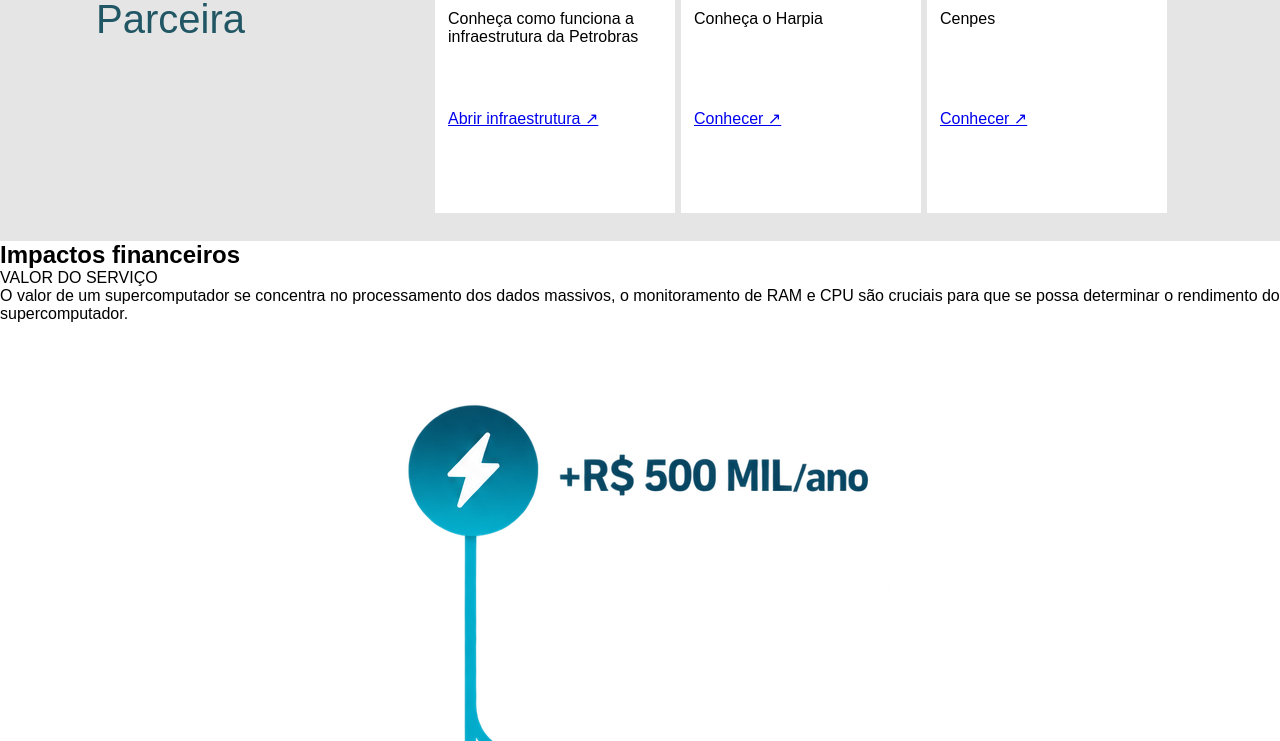
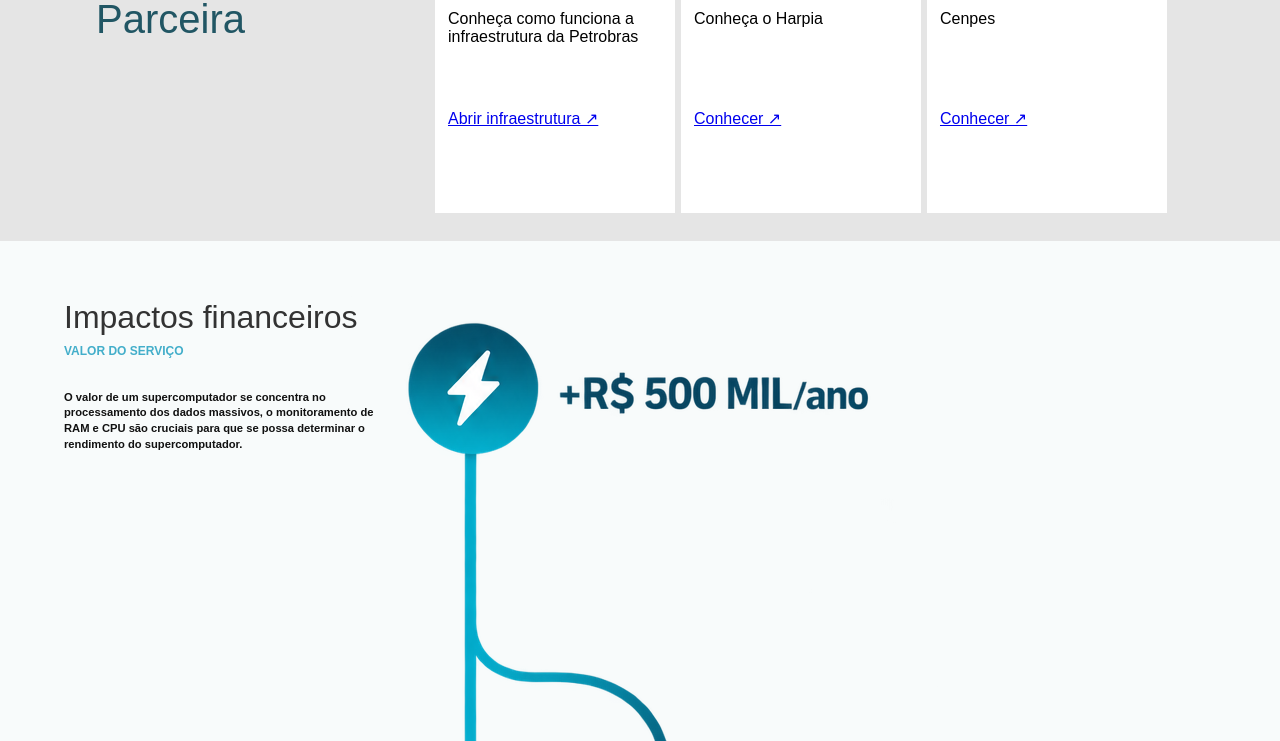
Before and after one commit to Nautilus-HPC-monitoring/Site-Institucional, a website: page public/index.html in a window 1280 px wide. Shown: the part 1102-1843 px from the top of the page. Drawn offline with Linux system fonts and the light colour scheme; a web font is replaced by a local one.

Commit message:
feat:adicionando css do titulo

```diff
--- a/public/css/index.css
+++ b/public/css/index.css
@@ -606,3 +606,51 @@ body {
     font-weight: 400;
     margin: 0;
 }
+*{
+    margin:0;
+    padding:0;
+    box-sizing:border-box;
+}
+*{
+    margin:0;
+    padding:0;
+    box-sizing:border-box;
+}
+body{
+    font-family:Arial,sans-serif;
+    background-color:#F8FBFB;
+}
+.impactos{
+    width:100%;
+    height:90vh;
+    background-color:#F8FBFB;
+    position:relative;
+    overflow:hidden;
+}
+.introducao{
+    width:27%;
+    position:absolute;
+    top:8%;
+    left:5%;
+}
+.introducao h1{
+    color:#333333;
+    font-size:2rem;
+    font-weight:400;
+    margin:0;
+}
+.introducao span{
+    display:block;
+    margin-top:1vh;
+    color:#43AECA;
+    font-size:0.75rem;
+    font-weight:bold;
+}
+.introducao p{
+    width:95%;
+    margin-top:4vh;
+    color:#111111;
+    font-size:0.7rem;
+    font-weight:600;
+    line-height:1.4;
+}
```
